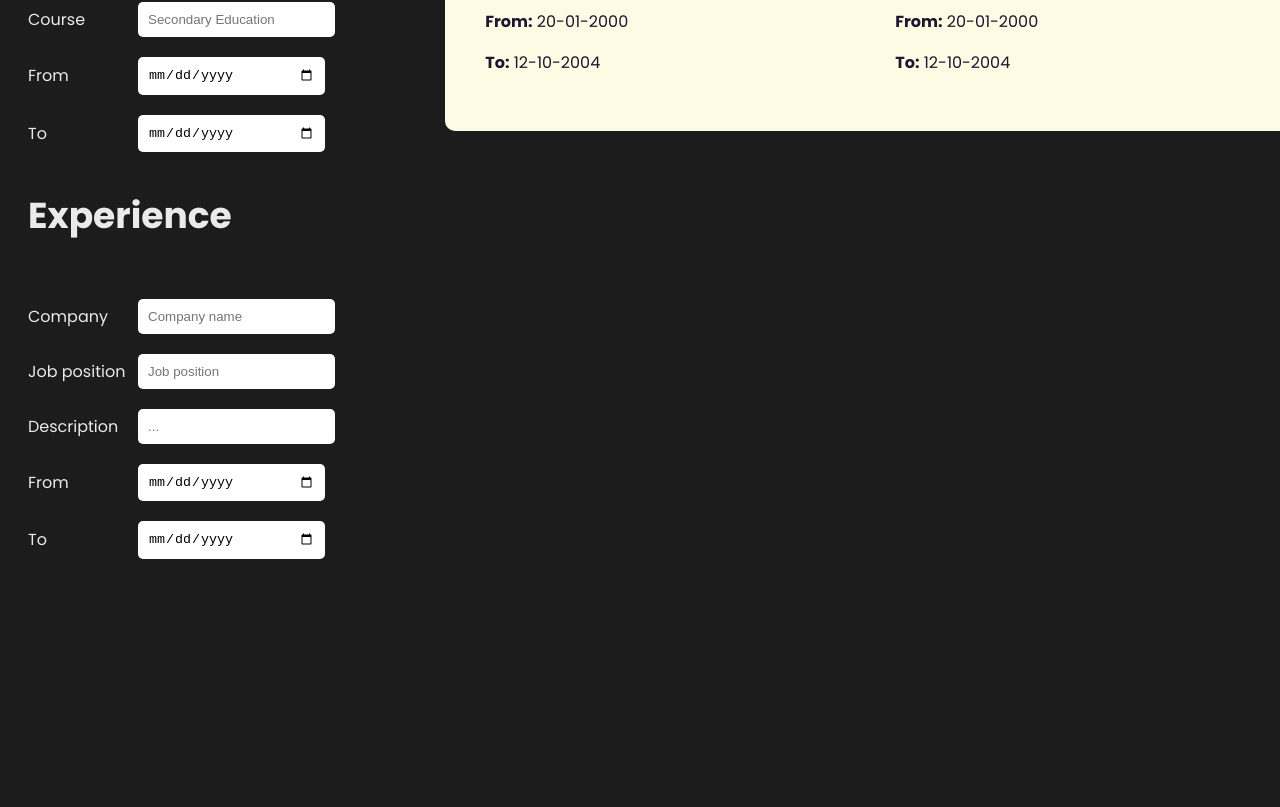
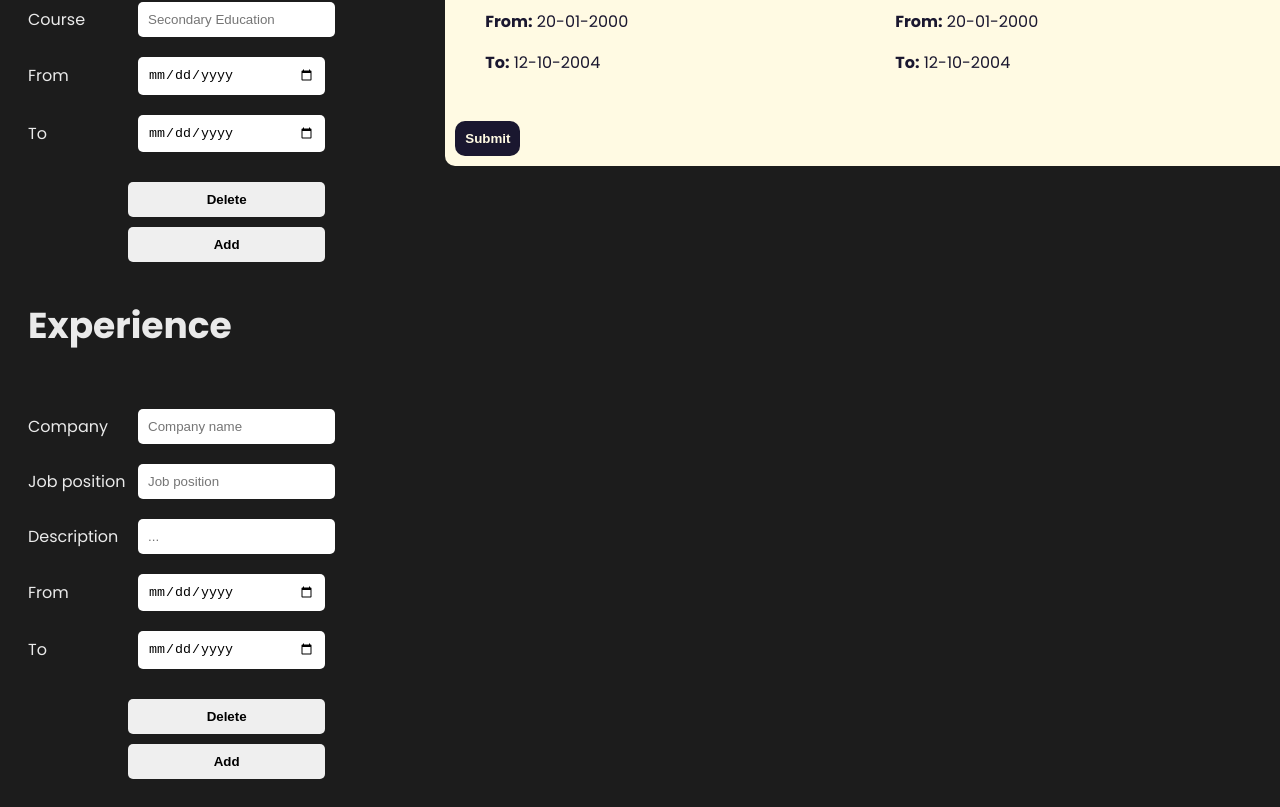
Before and after one commit to wisyxx/Calorie-Counter, a React (Vite) app: page / in a window 1280 px wide. Shown: the part 740-1547 px from the top of the page. Before the commit the page ends 1327 px from the top, so only its background shows below. Built offline with nearby package versions, Linux system fonts and the light colour scheme.

Commit message:
Add buttons

```diff
--- a/src/App.css
+++ b/src/App.css
@@ -28,6 +28,22 @@
 }
 .cv-container__entries span {
   font-weight: bold;
+}
+.submit-cv {
+  background-color: #1a172f;
+  color: #fffae3;
+  border: none;
+  border-radius: 1rem;
+  padding: 1rem;
+  font-weight: bold;
+  transition: all 150ms;
+}
+.submit-cv:hover {
+  background-color: #3c3664;
+  transform: scale(1.05);
+}
+.submit-cv:active {
+  background-color: #534b84;
 }
 
 /* General */
@@ -76,7 +92,6 @@
   justify-content: center;
 }
 
-
 /* Forms */
 .forms {
   flex: 0 0 1;
--- a/src/App.tsx
+++ b/src/App.tsx
@@ -102,6 +102,7 @@ export default function App() {
               </div>
             </div>
           </section>
+          <input className='submit-cv' type="button" value="Submit" />
         </aside>
       </main>
     </>
--- a/src/components/EducationForm.tsx
+++ b/src/components/EducationForm.tsx
@@ -7,6 +7,7 @@ interface FormProps {
 
 export default function EducationForm({ title }: FormProps) {
   return (
+    <>
       <section className="form">
         <h1 className="form__title">{title}</h1>
 
@@ -38,6 +39,9 @@ export default function EducationForm({ title }: FormProps) {
           type="date"
           placeholder="12-10-2004"
         />
+        <FormInput name="submit" id="submit" type="button" value="Delete" />
       </section>
+      <FormInput name="submit" id="submit" type="button" value="Add" />
+    </>
   );
 }
--- a/src/components/ExperienceForm.tsx
+++ b/src/components/ExperienceForm.tsx
@@ -7,6 +7,7 @@ interface FormProps {
 
 export default function GeneralInfoForm({ title }: FormProps) {
   return (
+    <>
       <section className="form">
         <h1 className="form__title">{title}</h1>
         <FormInput
@@ -44,6 +45,10 @@ export default function GeneralInfoForm({ title }: FormProps) {
           type="date"
           placeholder="12-10-2004"
         />
+
+        <FormInput name="submit" id="submit" type="button" value="Delete" />
       </section>
+      <FormInput name="submit" id="submit" type="button" value="Add" />
+    </>
   );
 }
--- a/src/components/FormInput.tsx
+++ b/src/components/FormInput.tsx
@@ -6,6 +6,7 @@ interface FormInputProps {
   id: string;
   type: string;
   label?: string;
+  value?: string;
 }
 
 export default function FormInput({
@@ -14,6 +15,7 @@ export default function FormInput({
   id,
   type,
   label,
+  value
 }: FormInputProps) {
   return (
     <div className="input-container">
@@ -26,6 +28,7 @@ export default function FormInput({
         name={name}
         id={id}
         placeholder={placeholder}
+        value={value}
       />
     </div>
   );
--- a/src/styles/FormInput.css
+++ b/src/styles/FormInput.css
@@ -13,3 +13,17 @@
   outline: none;
   flex: 1;
 }
+.input-container__input[type="button"] {
+  margin-top: 1rem;
+  margin-left: 0;
+  font-weight: bold;
+  transition: all 150ms;
+}
+.input-container__input[type="button"]:hover {
+  background-color: #3a3979;
+  color: #fffae3;
+  transform: scale(1.05);
+}
+.input-container__input[type="button"]:active {
+  background-color: #515099;
+}
```
Also changed, not shown: src/styles/Form.css (line endings or trailing spaces). Lines whose indentation alone changed are shown as unchanged.
